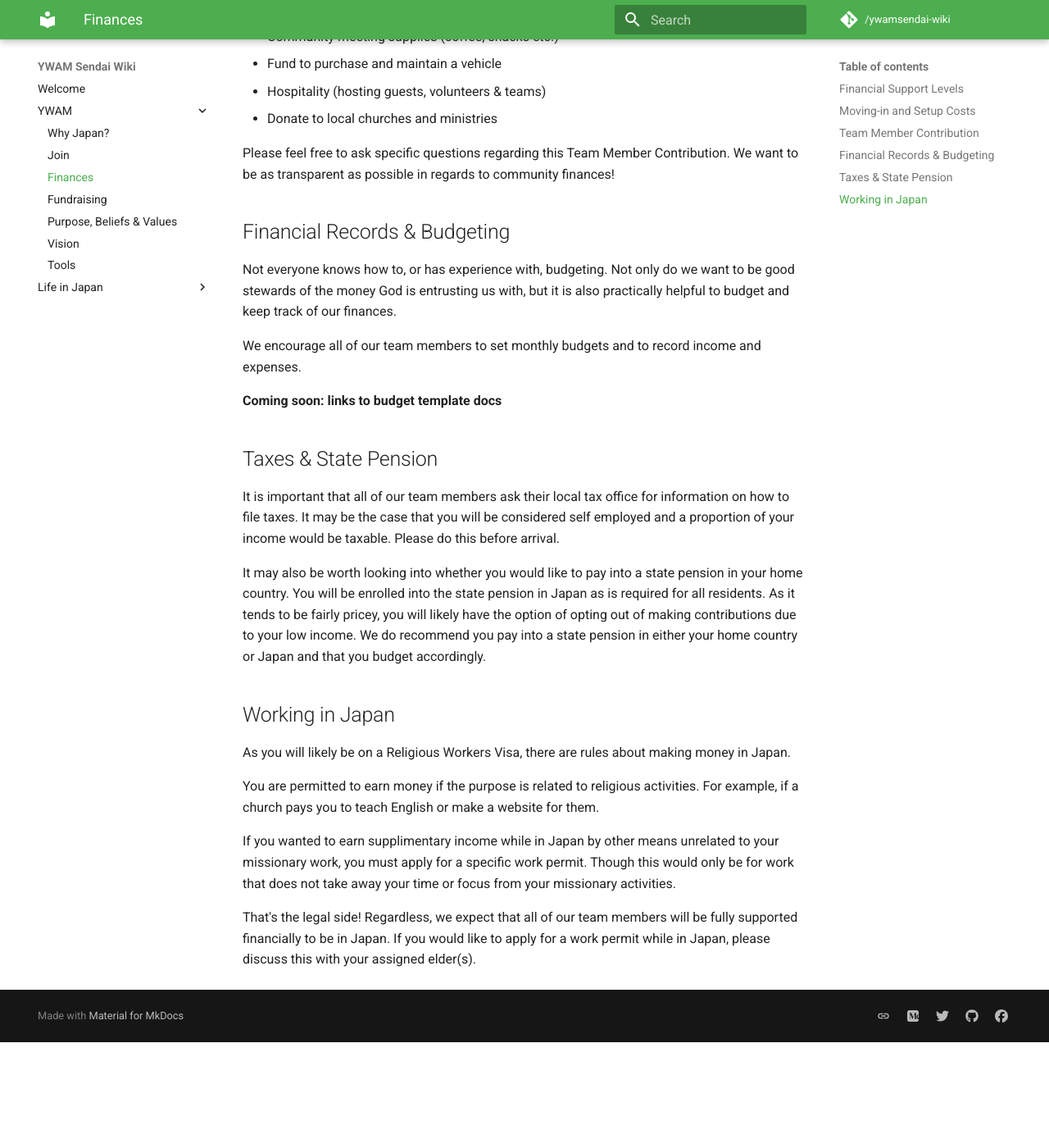
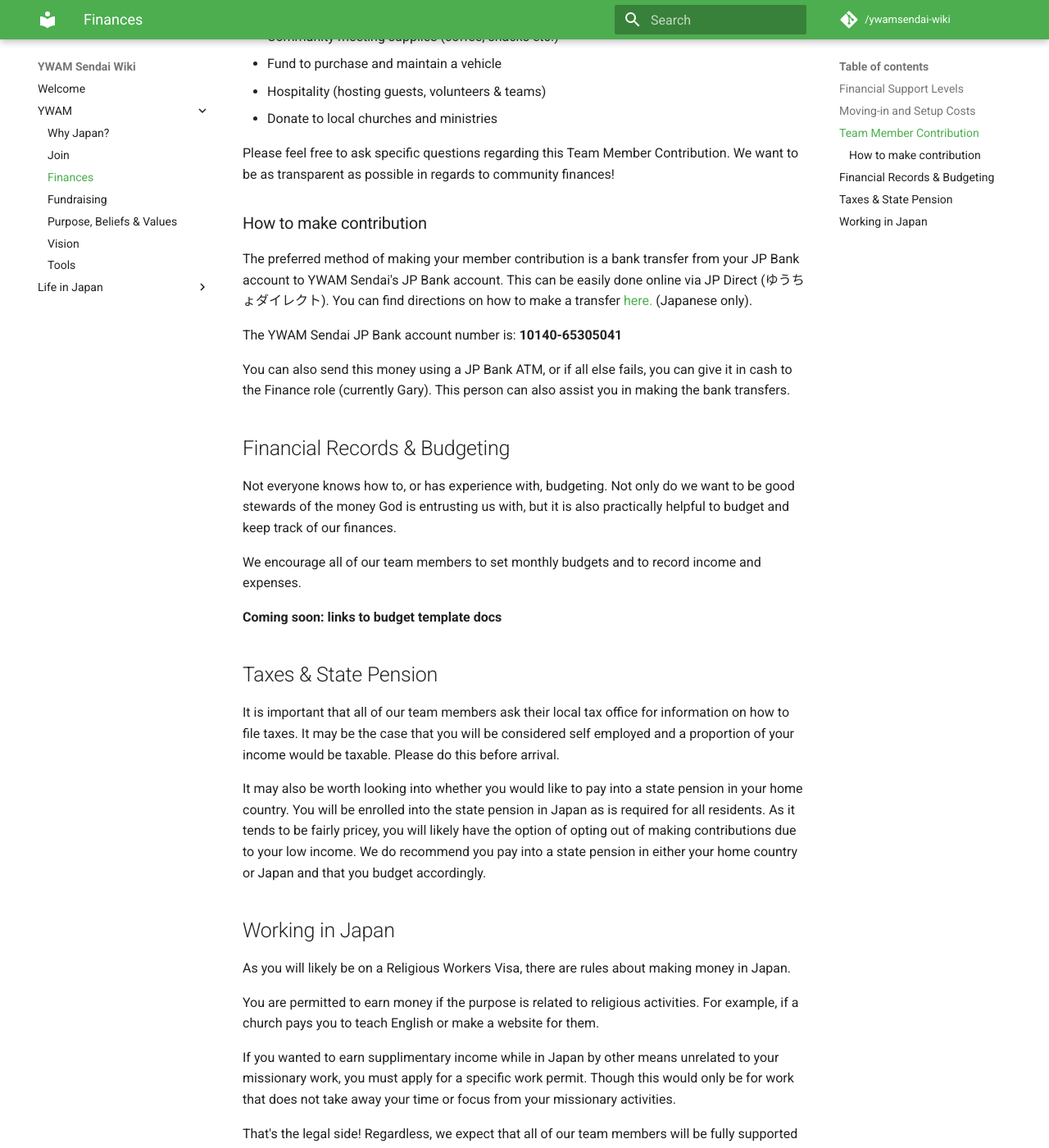
Before and after one commit to ywamsendai/ywamsendai-wiki, an MkDocs documentation site: the page built from docs/ywam/finances.md, in a window 1280 px wide and 1400 px high, scrolled down 2744 px. Shown: the whole window at 82% size. Built offline with MkDocs 1.6.1 and Material for MkDocs 9.7.7, drawn with Linux system fonts in a browser that asks for light colours; comment, search, counter and statistics services are not loaded; before the commit the page ends 4015 px from its top, so only the background shows below that; some of the changed text lies outside the part shown.

Commit message:
added info on how to make contribution

```diff
--- a/docs/ywam/finances.md
+++ b/docs/ywam/finances.md
@@ -44,7 +44,7 @@
 
 ## Team Member Contribution
 
-As each team member is financially supported in order to live in Japan, team members' needs are met. Though this is the case, YWAM Sendai has expenses as a community that are not met because YWAM Sendai does not have its own regular income. In order to meet these needs, we ask that each team member donate a monthly Team Member Contribution. As a guideline, we suggest that this be around **5 of monthly income**.
+As each team member is financially supported in order to live in Japan, team members' needs are met. Though this is the case, YWAM Sendai has expenses as a community that are not met because YWAM Sendai does not have its own regular income. In order to meet these needs, we ask that each team member donate a monthly Team Member Contribution. As a guideline, we suggest that this be around **5% of monthly income**.
 
 You can work out 5% of something by doing [income] x 0.05. For example:
 
@@ -71,6 +71,14 @@
 
 Please feel free to ask specific questions regarding this Team Member Contribution. We want to be as transparent as possible in regards to community finances!
 
+### How to make contribution
+
+The preferred method of making your member contribution is a bank transfer from your JP Bank account to YWAM Sendai's JP Bank account. This can be easily done online via JP Direct (ゆうちょダイレクト). You can find directions on how to make a transfer [here.](https://www.jp-bank.japanpost.jp/direct/pc/guide/dr_pc_gd_densin.html) (Japanese only).
+
+The YWAM Sendai JP Bank account number is: **10140-65305041**
+
+You can also send this money using a JP Bank ATM, or if all else fails, you can give it in cash to the Finance role (currently Gary). This person can also assist you in making the bank transfers.
+
 ## Financial Records & Budgeting
 
 Not everyone knows how to, or has experience with, budgeting. Not only do we want to be good stewards of the money God is entrusting us with, but it is also practically helpful to budget and keep track of our finances.
@@ -93,4 +101,4 @@
 
 If you wanted to earn supplimentary income while in Japan by other means unrelated to your missionary work, you must apply for a specific work permit. Though this would only be for work that does not take away your time or focus from your missionary activities.
 
-That's the legal side! Regardless, we expect that all of our team members will be fully supported financially to be in Japan. If you would like to apply for a work permit while in Japan, please discuss this with your assigned elder(s).
+That's the legal side! Regardless, we expect that all of our team members will be fully supported financially to be in Japan. If you would like to apply for a work permit while in Japan, please discuss this with the General Lead Link (currently Gary).
```
